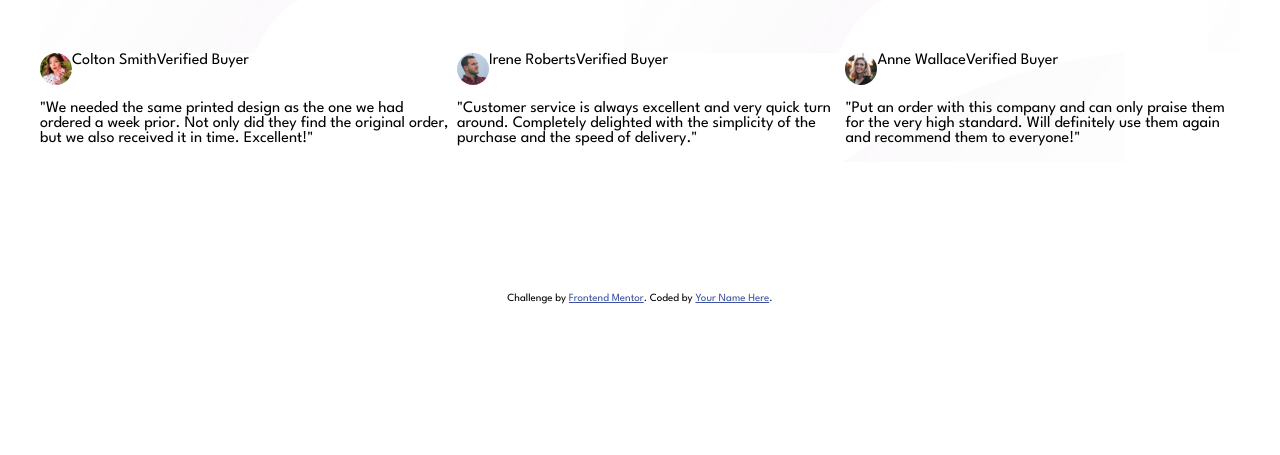
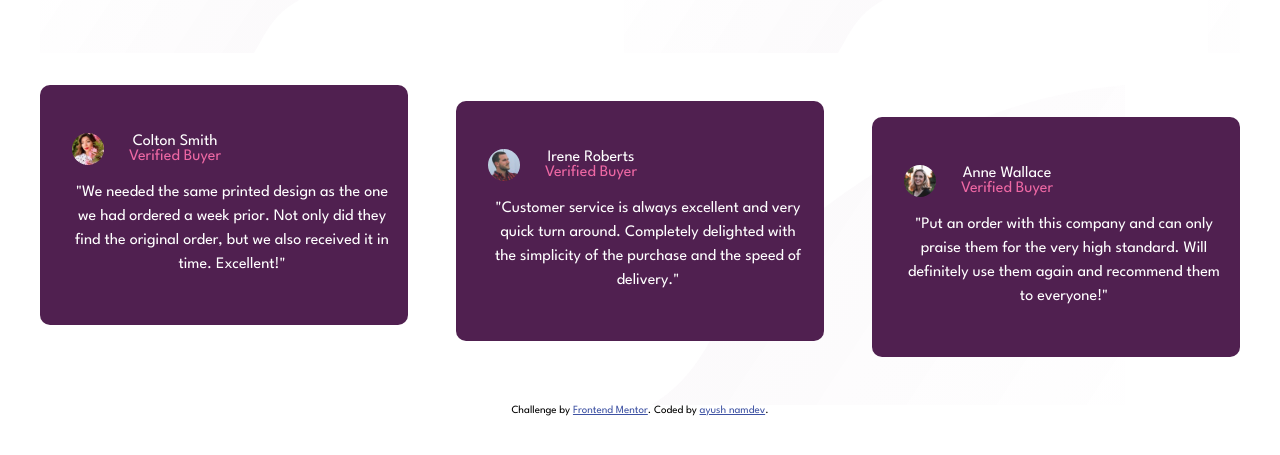
Before and after one commit to ayushprojects/social-proof-section, a plain HTML site: page index.html in a window 1280 px wide. Shown: the part 219-674 px from the top of the page. Drawn offline with Linux system fonts and the light colour scheme; a web font is replaced by a local one.

Commit message:
commit to main

```diff
--- a/index.html
+++ b/index.html
@@ -81,36 +81,37 @@
 
             <div class="row2">
 
-                      <div class="card">
+                      <div class="card" id="card1">
                                  <div class="nameimg">
                                   <img src="images/image-anne.jpg" alt="anne">
-                                   <div>Colton Smith </div>
-                                   <div>Verified Buyer</div>
+                                   <div>Colton Smith <br>
+
+                                    <span id="buyer"> Verified Buyer</span></div>
                                   </div>
-                                   <p> "We needed the same printed design as the one we had ordered a week prior.
+                                   <p id="para"> "We needed the same printed design as the one we had ordered a week prior.
                                     Not only did they find the original order, but we also received it in time.
                                     Excellent!"</p>
 
                       </div>
 
-                      <div class="card">
+                      <div class="card" id="card2">
                         <div class="nameimg">
                          <img src="images/image-colton.jpg" alt="anne">
-                          <div>Irene Roberts</div>
-                          <div>Verified Buyer</div>
+                          <div>Irene Roberts<br>
+                         <span id="buyer"> Verified Buyer</span></div>
                         </div>
-                          <p>  "Customer service is always excellent and very quick turn around. Completely
+                          <p id="para">  "Customer service is always excellent and very quick turn around. Completely
                             delighted with the simplicity of the purchase and the speed of delivery."</p>
 
                      </div>
 
-                     <div class="card">
+                     <div class="card" id="card3">
                       <div class="nameimg">
                        <img src="images/image-irene.jpg" alt="anne">
-                        <div> Anne Wallace  </div>
-                        <div>Verified Buyer</div>
+                        <div> Anne Wallace  <br>
+                          <span id="buyer"> Verified Buyer</span></div>
                       </div>
-                        <p> "Put an order with this company and can only praise them for the very high
+                        <p id="para"> "Put an order with this company and can only praise them for the very high
                           standard. Will definitely use them again and recommend them to everyone!"</p>
 
                       </div>
@@ -136,7 +137,7 @@
       Challenge by
       <a href="https://www.frontendmentor.io?ref=challenge" target="_blank"
         >Frontend Mentor</a
-      >. Coded by <a href="#">Your Name Here</a>.
+      >. Coded by <a href="#">ayush namdev</a>.
     </div>
   </body>
 </html>
--- a/style.css
+++ b/style.css
@@ -7,7 +7,7 @@ body{
     display: block;
     margin: auto;
     width: 75rem;
-    height: 30rem;
+    height: 37rem;
     margin-top: 2rem;
 
 
@@ -26,6 +26,7 @@ body{
     width: 15rem;
 color: hsl(300, 43%, 22%);
 font-weight: bolder;
+
 }
 .col1 p{
     width: 19rem;
@@ -91,7 +92,7 @@ font-weight: bolder;
 
 .col2 h6{
     color:hsl(300, 43%, 22%);
-    font-weight: bolder;
+    font-weight: 1600px;
 }
 
 
@@ -99,12 +100,45 @@ font-weight: bolder;
 .row2{
     display: flex;
     background-image: url("images/bg-pattern-bottom-desktop.svg");
+    justify-content: space-between;
+    height: 20rem;
+    margin-top: 2rem;
 }
 
+.card{
+    background-color:  hsl(300, 43%, 22%);
+    width: 23rem;
+    height: 15rem;
+    text-align: center;
+    color: white;
+    border-radius: 10px;
+    display: block;
+
+}
+.nameimg{
+    display: flex;
+    padding-left: 2rem;
+    padding-top: 3rem;
+    align-items: center;
+
+    gap: 25px;
+}
+#buyer{
+   color:  hsl(333, 80%, 67%);
+}
+#para{
+    width: 20rem;
+   padding-left: 2rem;
+   line-height: 1.5rem;
+}
 .card img{
     height: 2rem;
     border-radius: 50%;
 }
-.nameimg{
-    display: flex;
+
+#card2{
+    margin-top: 1rem;
 }
+#card3{
+    margin-top: 2rem;
+}
```
